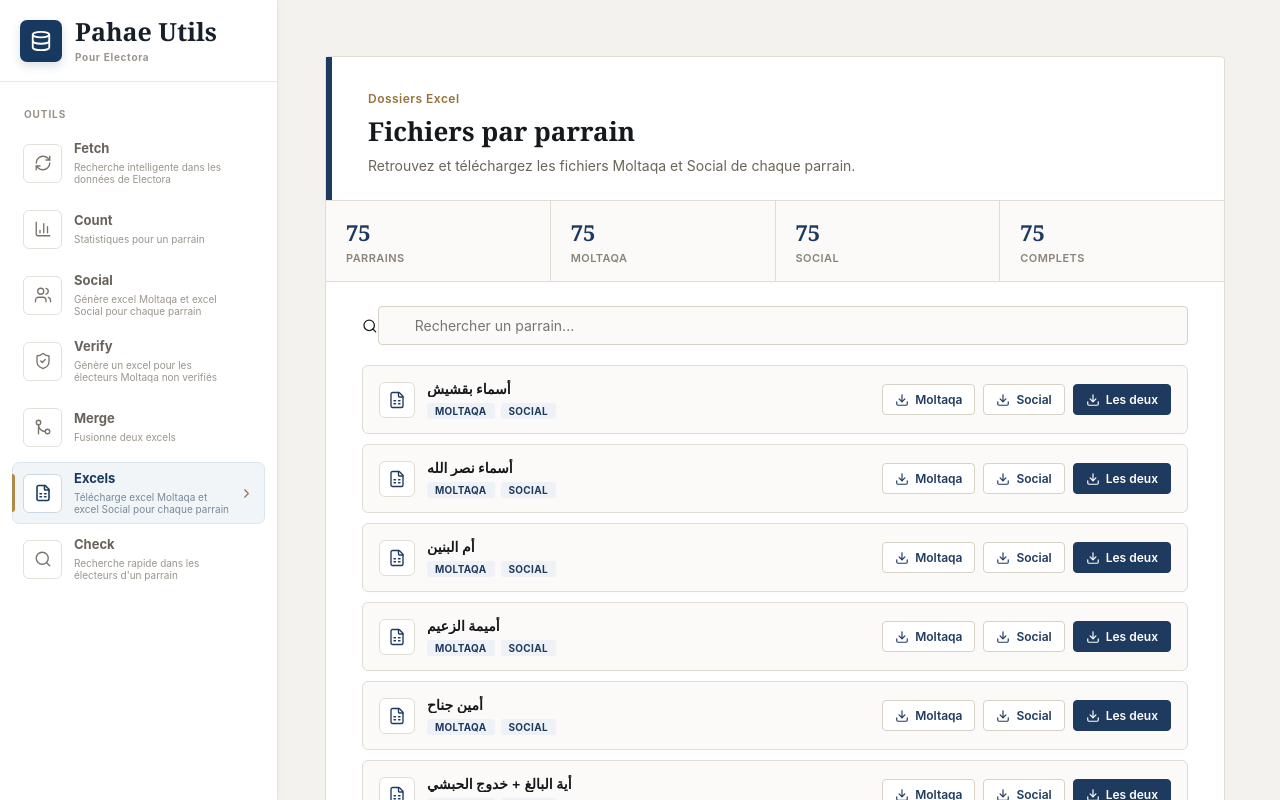
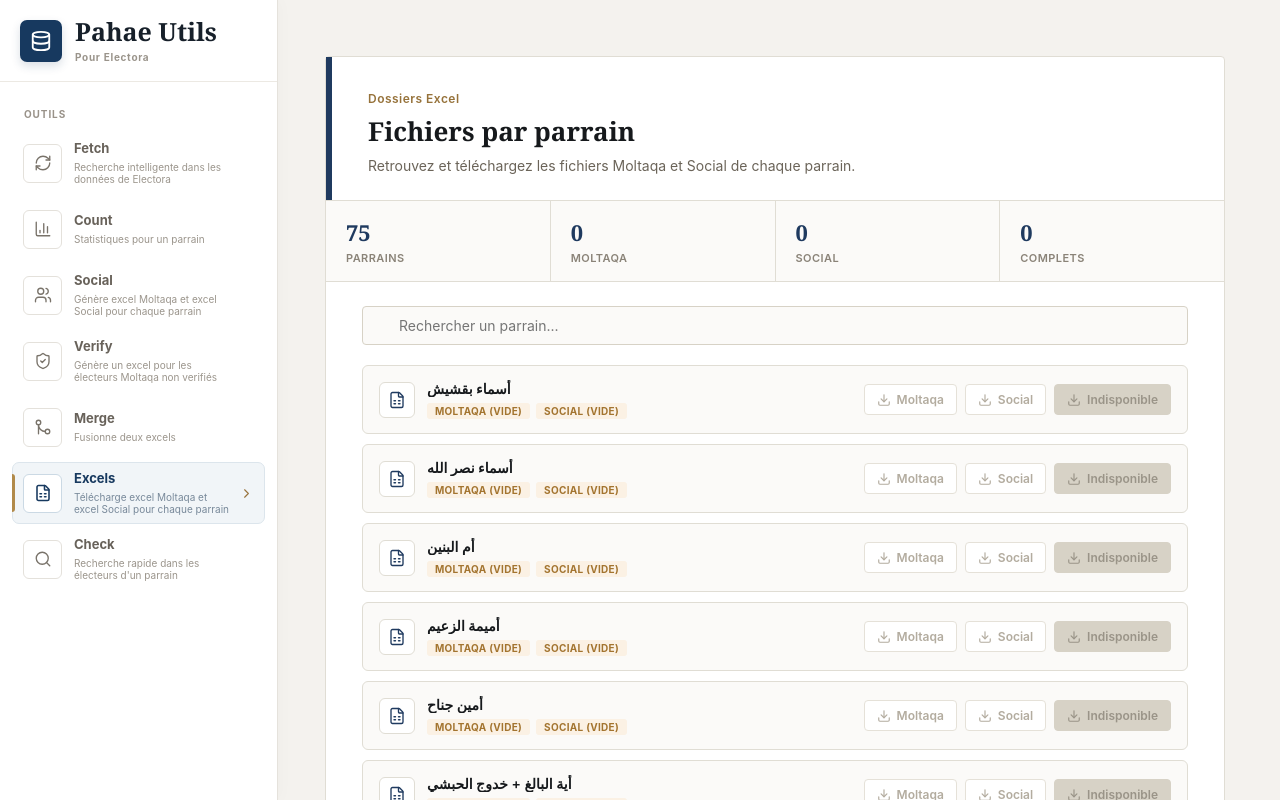
Before and after one commit to pahae-tests/electora-utils, a Next.js app: page /excels in a window 1280 px wide. Shown: the top 800 px of the page. Built offline with nearby package versions, Linux system fonts and the light colour scheme.

Commit message:
Update excels.jsx

```diff
--- a/src/pages/excels.jsx
+++ b/src/pages/excels.jsx
@@ -1,6 +1,7 @@
 import { useMemo, useState } from "react";
 import fs from "fs";
 import path from "path";
+import * as XLSX from "xlsx";
 import { FileSpreadsheet, Download, Search, FolderOpen } from "lucide-react";
 
 // =========================================================
@@ -24,6 +25,33 @@ function listerFichiersExcel(dirAbsolu) {
   }
 }
 
+// Un fichier est considéré comme "vide" s'il pèse 0 octet, s'il n'a
+// aucune feuille, ou si aucune de ses feuilles ne contient de ligne de
+// données (au-delà d'un éventuel en-tête).
+function excelEstVide(cheminAbsolu) {
+  try {
+    const stat = fs.statSync(cheminAbsolu);
+    if (stat.size === 0) return true;
+
+    const classeur = XLSX.readFile(cheminAbsolu);
+    if (!classeur.SheetNames || classeur.SheetNames.length === 0) return true;
+
+    return classeur.SheetNames.every((nomFeuille) => {
+      const feuille = classeur.Sheets[nomFeuille];
+      const lignes = XLSX.utils.sheet_to_json(feuille, {
+        header: 1,
+        blankrows: false,
+      });
+      // 0 ligne = feuille totalement vide. 1 seule ligne = probablement
+      // juste la ligne d'en-têtes, sans aucune donnée exploitable.
+      return lignes.length <= 1;
+    });
+  } catch (err) {
+    // Fichier illisible/corrompu : on le traite comme indisponible.
+    return true;
+  }
+}
+
 export async function getServerSideProps() {
   const publicDir = path.join(process.cwd(), "public");
 
@@ -38,12 +66,16 @@ export async function getServerSideProps() {
   DOSSIERS.forEach(({ key, dir }) => {
     fichiersParDossier[key].forEach((fichier) => {
       const nomParrain = fichier.replace(/\.xlsx?$/i, "").trim();
+      const cheminAbsolu = path.join(publicDir, dir, fichier);
 
       if (!parrainsMap.has(nomParrain)) {
         parrainsMap.set(nomParrain, { nom: nomParrain });
       }
 
-      parrainsMap.get(nomParrain)[key] = `/${dir}/${fichier}`;
+      parrainsMap.get(nomParrain)[key] = {
+        url: `/${dir}/${fichier}`,
+        vide: excelEstVide(cheminAbsolu),
+      };
     });
   });
 
@@ -80,6 +112,18 @@ function nomTelechargement(parrain, type) {
   return `${sanitizeFileName(parrain)}_${type}.xlsx`;
 }
 
+// Un fichier est "disponible" au téléchargement s'il existe ET n'est pas vide.
+function estDisponible(fichier) {
+  return Boolean(fichier) && !fichier.vide;
+}
+
+// Classe CSS du badge : présent + rempli / présent mais vide / absent.
+function badgeClasse(fichier, disponible) {
+  if (disponible) return "badgeOn";
+  if (fichier) return "badgeEmpty";
+  return "badgeOff";
+}
+
 // Déclenche plusieurs téléchargements successifs (avec un léger délai pour
 // éviter que le navigateur ne bloque le second en tant que pop-up), en
 // forçant le nom de chaque fichier téléchargé.
@@ -109,9 +153,11 @@ export default function ExcelsPage({ parrains }) {
     return parrains.filter((p) => normaliser(p.nom).includes(q));
   }, [parrains, search]);
 
-  const totalMoltaqa = parrains.filter((p) => p.moltaqa).length;
-  const totalSocial = parrains.filter((p) => p.social).length;
-  const totalComplet = parrains.filter((p) => p.moltaqa && p.social).length;
+  const totalMoltaqa = parrains.filter((p) => estDisponible(p.moltaqa)).length;
+  const totalSocial = parrains.filter((p) => estDisponible(p.social)).length;
+  const totalComplet = parrains.filter(
+    (p) => estDisponible(p.moltaqa) && estDisponible(p.social)
+  ).length;
 
   return (
     <div className="page">
@@ -146,7 +192,7 @@ export default function ExcelsPage({ parrains }) {
 
         <section className="searchSection">
           <div className="searchBox">
-            <Search size={16} strokeWidth={2} className="searchIcon" />
+            {/* <Search size={16} strokeWidth={2} className="searchIcon" /> */}
             <input
               type="text"
               placeholder="Rechercher un parrain..."
@@ -168,7 +214,27 @@ export default function ExcelsPage({ parrains }) {
             </div>
           ) : (
             <div className="parrainList">
-              {parrainsFiltres.map((p) => (
+              {parrainsFiltres.map((p) => {
+                const moltaqaOk = estDisponible(p.moltaqa);
+                const socialOk = estDisponible(p.social);
+                const nbDisponibles = (moltaqaOk ? 1 : 0) + (socialOk ? 1 : 0);
+
+                const fichiersATelecharger = [
+                  moltaqaOk && {
+                    url: p.moltaqa.url,
+                    nomFichier: nomTelechargement(p.nom, "moltaqa"),
+                  },
+                  socialOk && {
+                    url: p.social.url,
+                    nomFichier: nomTelechargement(p.nom, "social"),
+                  },
+                ].filter(Boolean);
+
+                let libelleCombine = "Les deux";
+                if (nbDisponibles === 0) libelleCombine = "Indisponible";
+                else if (nbDisponibles === 1) libelleCombine = "Télécharger le disponible";
+
+                return (
                   <div key={p.nom} className="parrainCard">
                     <div className="parrainInfo">
                       <div className="parrainIcon">
@@ -177,11 +243,13 @@ export default function ExcelsPage({ parrains }) {
                       <div className="parrainText">
                         <span className="parrainNom">{p.nom}</span>
                         <div className="parrainBadges">
-                        <span className={`badge ${p.moltaqa ? "badgeOn" : "badgeOff"}`}>
-                          Moltaqa
+                          <span
+                            className={`badge ${badgeClasse(p.moltaqa, moltaqaOk)}`}
+                          >
+                            Moltaqa{p.moltaqa && !moltaqaOk ? " (vide)" : ""}
                           </span>
-                        <span className={`badge ${p.social ? "badgeOn" : "badgeOff"}`}>
-                          Social
+                          <span className={`badge ${badgeClasse(p.social, socialOk)}`}>
+                            Social{p.social && !socialOk ? " (vide)" : ""}
                           </span>
                         </div>
                       </div>
@@ -189,22 +257,22 @@ export default function ExcelsPage({ parrains }) {
 
                     <div className="parrainActions">
                       <a
-                      className={`actionBtn ${!p.moltaqa ? "actionBtnDisabled" : ""}`}
-                      href={p.moltaqa || undefined}
-                      download={p.moltaqa ? nomTelechargement(p.nom, "moltaqa") : undefined}
-                      aria-disabled={!p.moltaqa}
-                      onClick={(e) => !p.moltaqa && e.preventDefault()}
+                        className={`actionBtn ${!moltaqaOk ? "actionBtnDisabled" : ""}`}
+                        href={moltaqaOk ? p.moltaqa.url : undefined}
+                        download={moltaqaOk ? nomTelechargement(p.nom, "moltaqa") : undefined}
+                        aria-disabled={!moltaqaOk}
+                        onClick={(e) => !moltaqaOk && e.preventDefault()}
                       >
                         <Download size={14} strokeWidth={2} />
                         Moltaqa
                       </a>
 
                       <a
-                      className={`actionBtn ${!p.social ? "actionBtnDisabled" : ""}`}
-                      href={p.social || undefined}
-                      download={p.social ? nomTelechargement(p.nom, "social") : undefined}
-                      aria-disabled={!p.social}
-                      onClick={(e) => !p.social && e.preventDefault()}
+                        className={`actionBtn ${!socialOk ? "actionBtnDisabled" : ""}`}
+                        href={socialOk ? p.social.url : undefined}
+                        download={socialOk ? nomTelechargement(p.nom, "social") : undefined}
+                        aria-disabled={!socialOk}
+                        onClick={(e) => !socialOk && e.preventDefault()}
                       >
                         <Download size={14} strokeWidth={2} />
                         Social
@@ -213,20 +281,16 @@ export default function ExcelsPage({ parrains }) {
                       <button
                         type="button"
                         className="actionBtn actionBtnPrimary"
-                      disabled={!p.moltaqa || !p.social}
-                      onClick={() =>
-                        telechargerPlusieurs([
-                          { url: p.moltaqa, nomFichier: nomTelechargement(p.nom, "moltaqa") },
-                          { url: p.social, nomFichier: nomTelechargement(p.nom, "social") },
-                        ])
-                      }
+                        disabled={nbDisponibles === 0}
+                        onClick={() => telechargerPlusieurs(fichiersATelecharger)}
                       >
                         <Download size={14} strokeWidth={2} />
-                      Les deux
+                        {libelleCombine}
                       </button>
                     </div>
                   </div>
-              ))}
+                );
+              })}
             </div>
           )}
         </section>
@@ -321,7 +385,6 @@ export default function ExcelsPage({ parrains }) {
         }
         .searchBox {
           position: relative;
-          display: flex;
           align-items: center;
         }
         .searchIcon {
@@ -441,6 +504,10 @@ export default function ExcelsPage({ parrains }) {
           background: #f1efe9;
           color: #b3ac9f;
         }
+        .badgeEmpty {
+          background: #fbf1e4;
+          color: #a3742f;
+        }
 
         .parrainActions {
           display: flex;
@@ -478,7 +545,7 @@ export default function ExcelsPage({ parrains }) {
           color: #ffffff;
         }
         .actionBtnPrimary:hover:not(:disabled) {
-          background: #16293f;
+          background: #16293f !important;
         }
         .actionBtnPrimary:disabled {
           background: #d7d2c6;
```
Lines whose indentation alone changed are shown as unchanged.
